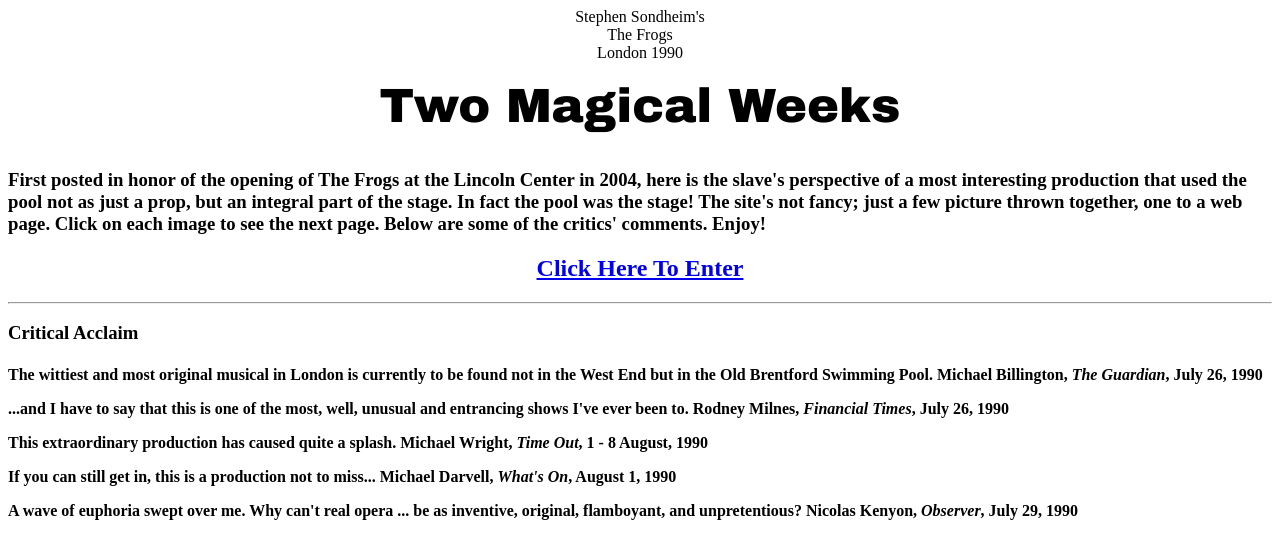
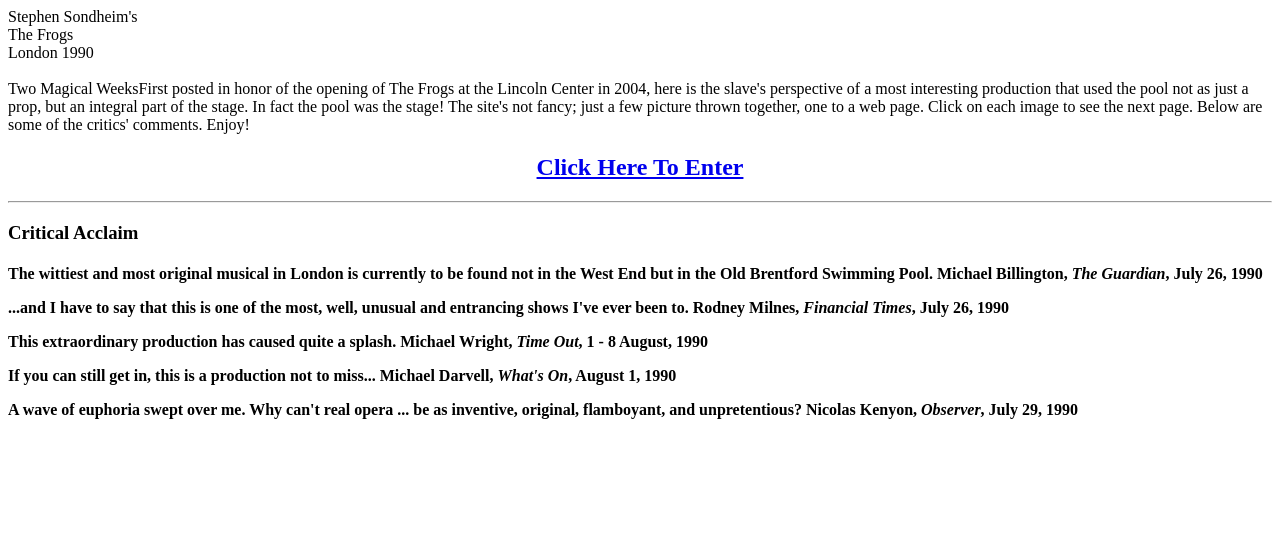
Before and after one commit to Bob-Husson/Bob-Husson.github.io, a plain HTML site: page index.html in a window 1280 px wide. Drawn offline with Linux system fonts and the light colour scheme.

Commit message:
Update index.html

```diff
--- a/index.html
+++ b/index.html
@@ -8,8 +8,8 @@
 </HEAD>
 
 
-<center>Stephen Sondheim's<br>The Frogs<br>London 1990</font><br>
-<br><FONT FACE="arial black" SIZE="30">Two Magical Weeks</font></center><br><h3>First posted in honor of the
+	<hi>Stephen Sondheim's<br>The Frogs<br>London 1990</font><br>
+	<br>Two Magical Weeks</h1>First posted in honor of the
 opening of The Frogs at the Lincoln Center in 2004, here is the slave's perspective of a most interesting production that
 used the pool not as just a prop, but an integral part of the stage. In fact the pool was the stage!
 The site's not fancy; just a few picture thrown together, one to a web page. Click on each image to see the next page. Below are some of the critics' comments.  Enjoy!
```
